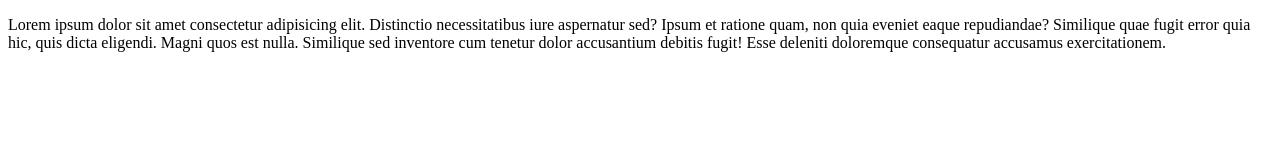
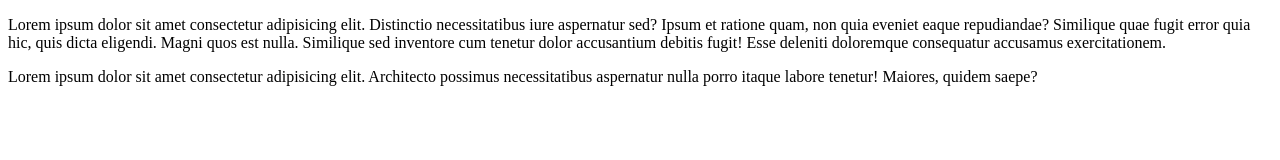
Before and after one commit to Chalitacc/git-lecture, a plain HTML site: page index.html in a window 1280 px wide. Drawn offline with Linux system fonts and the light colour scheme.

Commit message:
create second paragraph

```diff
--- a/index.html
+++ b/index.html
@@ -7,5 +7,8 @@
 </head>
 <body>
     <p>Lorem ipsum dolor sit amet consectetur adipisicing elit. Distinctio necessitatibus iure aspernatur sed? Ipsum et ratione quam, non quia eveniet eaque repudiandae? Similique quae fugit error quia hic, quis dicta eligendi. Magni quos est nulla. Similique sed inventore cum tenetur dolor accusantium debitis fugit! Esse deleniti doloremque consequatur accusamus exercitationem. </p>
+    <p>
+        Lorem ipsum dolor sit amet consectetur adipisicing elit. Architecto possimus necessitatibus aspernatur nulla porro itaque labore tenetur! Maiores, quidem saepe?
+    </p>
 </body>
 </html>
```
